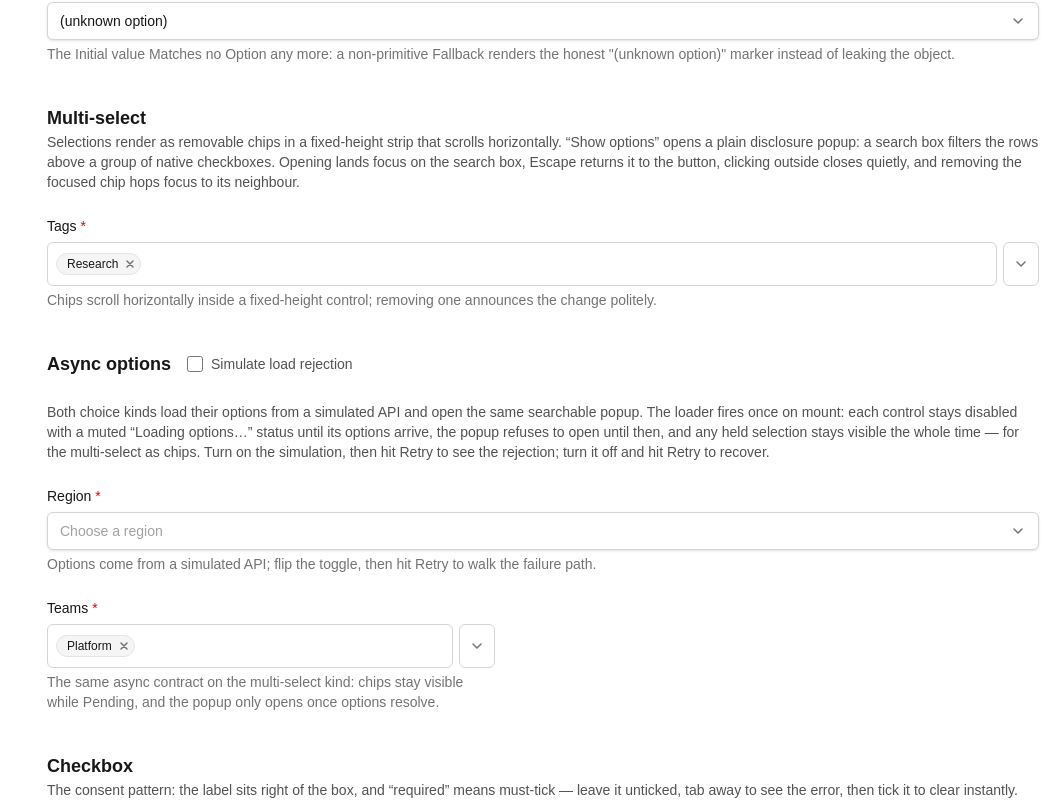
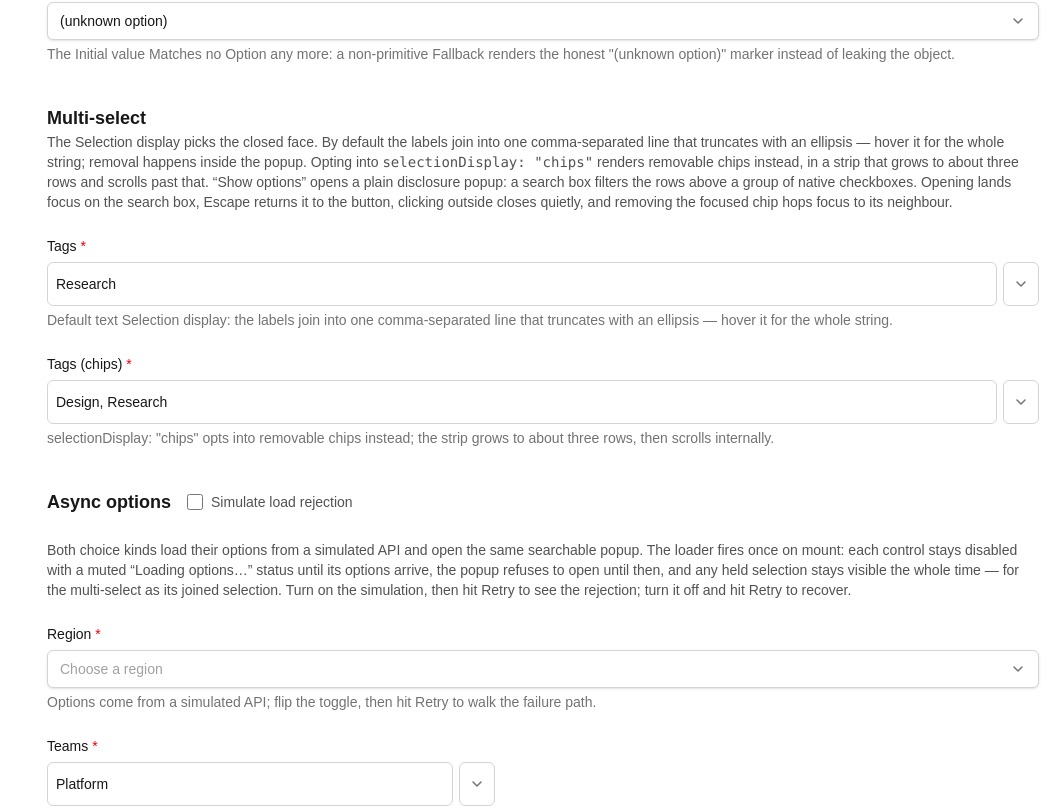
Before and after one commit to ShimaVaghei/nextjs-toolkit, a Next.js app: page /field in a window 1280 px wide. Shown: the part 1794-2602 px from the top of the page, without its empty margins (225-1280 px from the left). Built offline with nearby package versions, Linux system fonts and the light colour scheme.

Commit message:
Add FieldSelectionDisplay to 'multi-selct'

```diff
--- a/app/field/page.tsx
+++ b/app/field/page.tsx
@@ -88,8 +88,23 @@ const countryConfig: FieldSelectConfig<string> = {
 const tagsConfig: FieldMultiSelectConfig<string> = {
   label: "Tags",
   placeholder: "Pick some tags",
-  hint: "Chips scroll horizontally inside a fixed-height control; removing one announces the change politely.",
+  hint: "Default text Selection display: the labels join into one comma-separated line that truncates with an ellipsis — hover it for the whole string.",
   initialValue: ["research"],
+  validator: { required: { value: true, message: "Pick at least one tag." } },
+  options: [
+    { label: "Design", value: "design" },
+    { label: "Research", value: "research" },
+    { label: "Engineering", value: "engineering" },
+    { label: "Documentation", value: "docs" },
+    { label: "Accessibility", value: "a11y" },
+  ],
+};
+
+const tagChipsConfig: FieldMultiSelectConfig<string> = {
+  label: "Tags (chips)",
+  placeholder: "Pick some tags",
+  hint: 'selectionDisplay: "chips" opts into removable chips instead; the strip grows to about three rows, then scrolls internally.',
+  initialValue: ["research", "design"],
   validator: { required: { value: true, message: "Pick at least one tag." } },
   options: [
     { label: "Design", value: "design" },
@@ -207,7 +222,7 @@ export default function FieldDemoPage() {
 
   const teamsConfig: FieldMultiSelectConfig<string> = {
     label: "Teams",
-    hint: "The same async contract on the multi-select kind: chips stay visible while Pending, and the popup only opens once options resolve.",
+    hint: "The same async contract on the multi-select kind: the joined selection stays visible while Pending, and the popup only opens once options resolve.",
     className: "max-w-md",
     initialValue: ["platform"],
     validator: { required: { value: true, message: "Pick at least one team." } },
@@ -353,15 +368,21 @@ export default function FieldDemoPage() {
             Multi-select
           </h2>
           <p className="text-sm text-neutral-600 dark:text-neutral-400">
-            Selections render as removable chips in a fixed-height strip that
-            scrolls horizontally. &ldquo;Show options&rdquo; opens a plain
-            disclosure popup: a search box filters the rows above a group of
-            native checkboxes. Opening lands focus on the search box, Escape
-            returns it to the button, clicking outside closes quietly, and
-            removing the focused chip hops focus to its neighbour.
+            The Selection display picks the closed face. By default the labels
+            join into one comma-separated line that truncates with an
+            ellipsis — hover it for the whole string; removal happens inside
+            the popup. Opting into{" "}
+            <code className="font-mono">selectionDisplay: &quot;chips&quot;</code>{" "}
+            renders removable chips instead, in a strip that grows to about
+            three rows and scrolls past that. &ldquo;Show options&rdquo; opens
+            a plain disclosure popup: a search box filters the rows above a
+            group of native checkboxes. Opening lands focus on the search box,
+            Escape returns it to the button, clicking outside closes quietly,
+            and removing the focused chip hops focus to its neighbour.
           </p>
         </div>
         <MultiSelectField config={tagsConfig} />
+        <MultiSelectField config={tagChipsConfig} />
       </section>
 
       <section className="space-y-6">
@@ -387,7 +408,8 @@ export default function FieldDemoPage() {
           control stays disabled with a muted &ldquo;Loading
           options…&rdquo; status until its options arrive, the popup refuses
           to open until then, and any held selection stays visible the whole
-          time — for the multi-select as chips. Turn on the simulation, then
+          time — for the multi-select as its joined selection. Turn on the
+          simulation, then
           hit Retry to see the rejection; turn it off and hit Retry to
           recover.
         </p>
--- a/components/Field.tsx
+++ b/components/Field.tsx
@@ -10,6 +10,14 @@ type FieldKind =
   | "select"
   | "multi-select";
 export type FieldInputType = "text" | "password" | "number";
+
+/**
+ * How a multi-select Field renders its selected Options inside the control:
+ * `chips` lays out one removable Chip per selection in a wrapping strip;
+ * `text` joins the labels into one comma-separated line that truncates with
+ * an ellipsis, the whole string riding the native tooltip.
+ */
+export type FieldSelectionDisplay = "chips" | "text";
 
 /**
  * One choice offered by a choice kind: a display label, an unbounded value
@@ -128,6 +136,7 @@ type FieldConfig<K extends FieldKind = "input", T = unknown> =
       /** Stamped by the per-kind wrapper components; never set by callers. */
       kind?: K;
       inputType?: FieldInputType;
+      selectionDisplay?: FieldSelectionDisplay;
     };
 
 /**
@@ -217,10 +226,25 @@ const CHECKBOX_CLASS =
 const CHECKBOX_LABEL_CLASS =
   "ml-2 text-sm font-medium text-neutral-900 dark:text-neutral-100";
 
-/** Fixed-height chip strip: scrolls horizontally under a slim styled scrollbar, never grows. */
+/**
+ * Wrapping chip strip (Selection display `chips`): grows with the selection up
+ * to about three rows, scrolling internally past that — no horizontal scrollbar.
+ */
 const CHIP_STRIP_CLASS =
-  "field-chip-strip flex h-11 min-w-0 flex-1 items-center gap-1.5 overflow-x-auto rounded-md border border-neutral-300 bg-white px-2 py-1 " +
+  "field-chip-strip flex max-h-24 min-h-11 min-w-0 flex-1 flex-wrap content-start items-center gap-1.5 overflow-y-auto rounded-md border border-neutral-300 bg-white px-2 py-1 " +
   "dark:border-neutral-700 dark:bg-neutral-900";
+
+/**
+ * Text Selection display strip: one line of comma-joined labels inside the
+ * same bordered control, clipped to a single row with an ellipsis.
+ */
+const SELECTION_TEXT_STRIP_CLASS =
+  "field-selection-text flex min-h-11 min-w-0 flex-1 items-center overflow-hidden rounded-md border border-neutral-300 bg-white px-2 py-1 " +
+  "dark:border-neutral-700 dark:bg-neutral-900";
+
+/** The truncating text face itself; the full string rides the native title. */
+const SELECTION_TEXT_CLASS =
+  "block w-full truncate text-sm text-neutral-900 dark:text-neutral-100";
 
 const CHIP_CLASS =
   "inline-flex shrink-0 items-center gap-1 rounded-full border border-neutral-200 bg-neutral-100 py-0.5 pl-2.5 pr-0.5 " +
@@ -755,6 +779,7 @@ function Field<K extends FieldKind = "input", T = unknown>({
     options = [],
     placeholder,
     keepDisabledSelection = true,
+    selectionDisplay = "text",
     hint,
     disabled,
     className,
@@ -972,10 +997,21 @@ function Field<K extends FieldKind = "input", T = unknown>({
   useEffect(() => {
     if (process.env.NODE_ENV !== "production" && staleDescriptions !== "") {
       console.warn(
-        `[Field] Value(s) ${staleDescriptions} of multi-select "${label}" do not match any Option and are shown as fallback chips.`,
+        `[Field] Value(s) ${staleDescriptions} of multi-select "${label}" do not match any Option and are shown as fallbacks.`,
       );
     }
   }, [staleDescriptions, label]);
+
+  // Closed-face pieces shared by both Selection displays: the ghost while
+  // empty, and the comma-joined label string for the text display (matched
+  // Options in Options order, then Fallback labels).
+  const emptySelectionFace =
+    chips.length === 0 && placeholder ? (
+      <span aria-hidden="true" className={SELECT_FACE_GHOST_CLASS}>
+        {placeholder}
+      </span>
+    ) : null;
+  const joinedSelection = chips.map((chip) => chip.label).join(", ");
 
   const rule = validator?.required;
   const isRequired = rule !== undefined && requiredConstraint(rule).isRequired;
@@ -1194,16 +1230,9 @@ function Field<K extends FieldKind = "input", T = unknown>({
               {...groupStatusAttributes}
               className="flex items-stretch gap-1.5"
             >
+              {selectionDisplay === "chips" ? (
                 <div className={CHIP_STRIP_CLASS}>
-                {/* Empty-state text: purely visual, gone once any Chip exists. */}
-                {chips.length === 0 && placeholder && (
-                  <span
-                    aria-hidden="true"
-                    className={SELECT_FACE_GHOST_CLASS}
-                  >
-                    {placeholder}
-                  </span>
-                )}
+                  {emptySelectionFace}
                   {chips.map((chip, index) => (
                     <span key={chip.key} className={CHIP_CLASS}>
                       <span className="max-w-40 truncate">{chip.label}</span>
@@ -1238,6 +1267,20 @@ function Field<K extends FieldKind = "input", T = unknown>({
                     </span>
                   ))}
                 </div>
+              ) : (
+                <div className={SELECTION_TEXT_STRIP_CLASS}>
+                  {chips.length === 0 ? (
+                    emptySelectionFace
+                  ) : (
+                    <span
+                      className={SELECTION_TEXT_CLASS}
+                      title={joinedSelection}
+                    >
+                      {joinedSelection}
+                    </span>
+                  )}
+                </div>
+              )}
               <button
                 type="button"
                 ref={triggerRef}
@@ -1488,11 +1531,15 @@ export type FieldSelectConfig<T = unknown> = FieldCommonConfig<T> &
 /**
  * The config for a MultiSelectField: `initialValue`, `onValueChange`,
  * Options, and `matchValue` narrow to T, the Option value type; the Field
- * holds a `T[]`.
+ * holds a `T[]`. `selectionDisplay` chooses how the selection renders inside
+ * the control — `chips` or `text`, defaulting to `text`.
  */
 export type FieldMultiSelectConfig<T = unknown> = FieldCommonConfig<T[]> &
   FieldChoiceConfig<T> &
-  FieldPlaceholderConfig;
+  FieldPlaceholderConfig & {
+    /** Applied live per render like the other presentation props. */
+    selectionDisplay?: FieldSelectionDisplay;
+  };
 
 /** An input Field: one labeled single-line control, narrowed by Input type. */
 export function InputField({
@@ -1538,7 +1585,11 @@ export function SelectField<T>({
   return <Field<"select", T> config={{ ...config, kind: "select" }} ref={ref} />;
 }
 
-/** A multi-select Field: chip-based multiple choice from searchable Options. */
+/**
+ * A multi-select Field: multiple choice from searchable Options. The
+ * Selection display picks the closed face — a comma-joined text line by
+ * default, or removable Chips via `selectionDisplay: "chips"`.
+ */
 export function MultiSelectField<T>({
   config,
   ref,
```
Also changed, not shown: 2 other files (tests, documents, lock files or other folders). Lines whose indentation alone changed are shown as unchanged.
